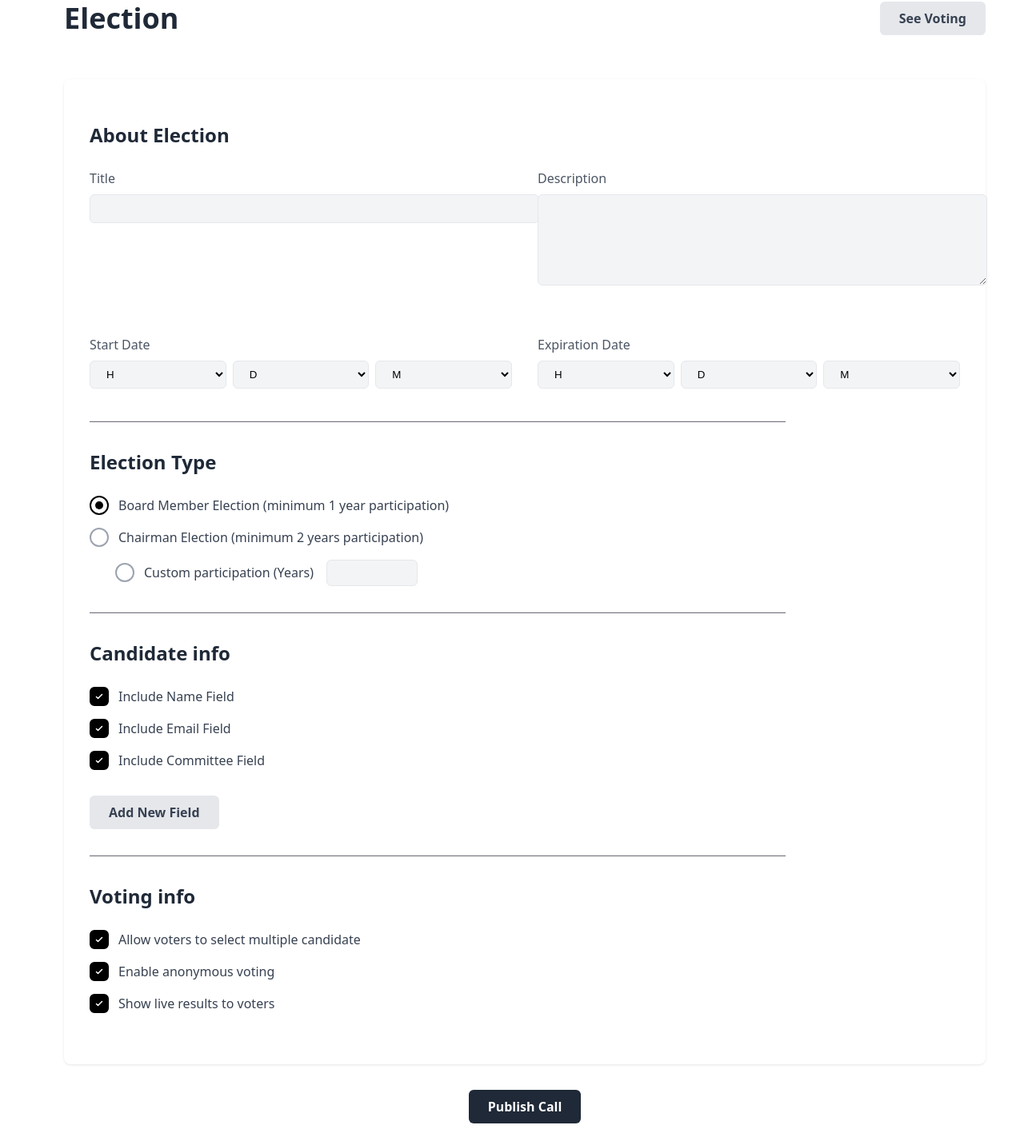
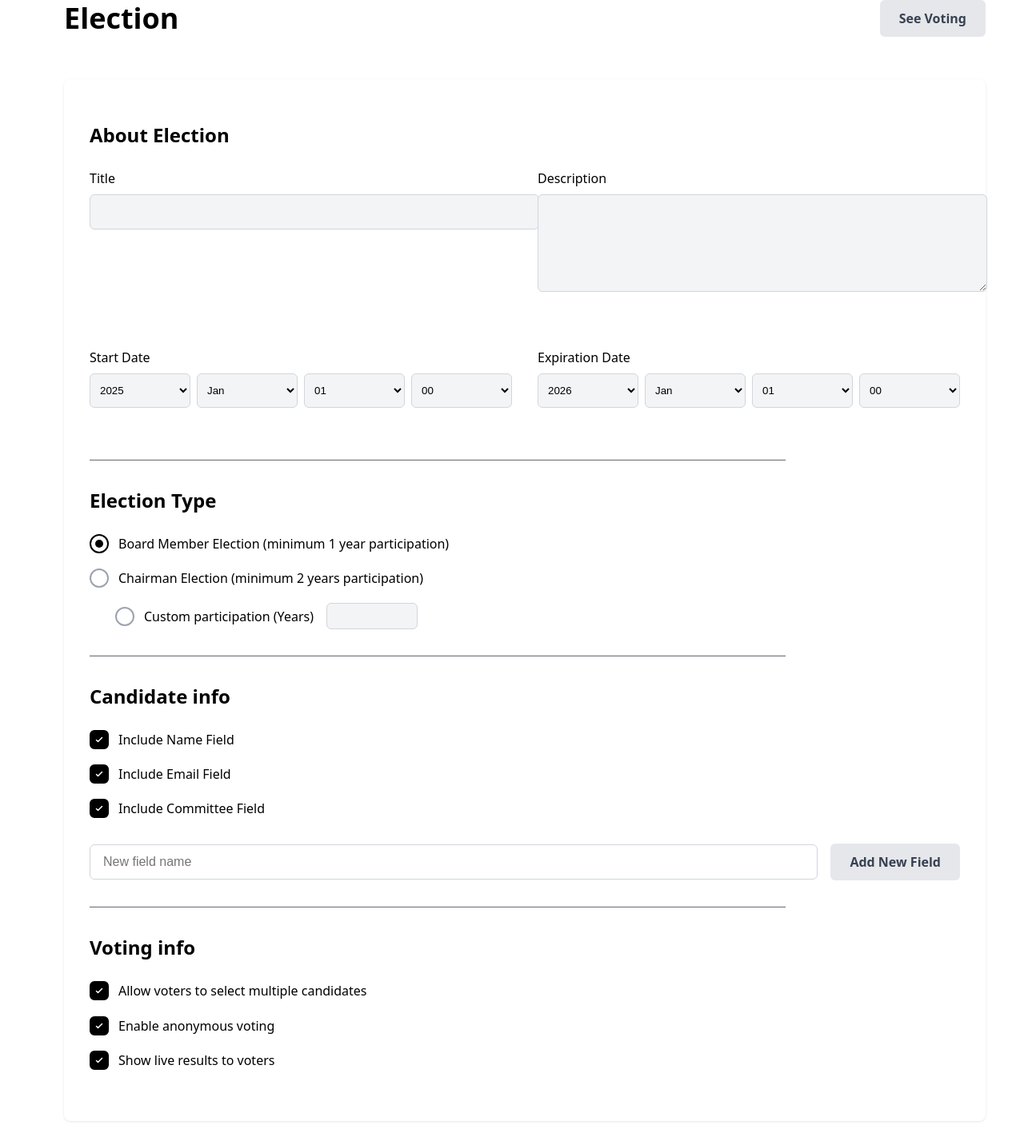
Before and after one commit to Kouka05/IEEE_website, a React (Vite) app in the folder client/: page /election in a window 1280 px wide. Shown: the part 145-1577 px from the top of the page at 80% size. Built offline with nearby package versions, Linux system fonts and the light colour scheme.

Commit message:
Election Update

```diff
--- a/client/src/Components/Elections/Election.css
+++ b/client/src/Components/Elections/Election.css
@@ -4,6 +4,7 @@
   max-width: 80rem;
   margin: 0 auto;
   padding: 2rem 1rem;
+  color: #000; /* Ensure all text is black */
 }
 
 .election-header {
@@ -16,7 +17,7 @@
 .election-header h1 {
   font-size: 2.25rem;
   font-weight: 700;
-  color: #1f2937;
+  color: #000; /* Black text */
 }
 
 /* Card Styles */
@@ -36,7 +37,7 @@
 .section-title {
   font-size: 1.5rem;
   font-weight: 700;
-  color: #1f2937;
+  color: #000; /* Black text */
   margin-bottom: 1.5rem;
 }
 
@@ -47,7 +48,18 @@
 }
 
 /* Form Grids */
-.form-grid,
+.form-grid {
+  display: grid;
+  gap: 2rem;
+  margin-bottom: 2.5rem;
+}
+
+@media (min-width: 768px) {
+  .form-grid {
+    grid-template-columns: repeat(2, 1fr);
+  }
+}
+
 .date-grid {
   display: grid;
   gap: 2rem;
@@ -55,7 +67,6 @@
 }
 
 @media (min-width: 768px) {
-  .form-grid,
   .date-grid {
     grid-template-columns: repeat(2, 1fr);
   }
@@ -64,12 +75,12 @@
 /* Form Controls */
 .form-control {
   width: 100%;
-  margin-bottom: 1rem;
+  margin-bottom: 1.5rem; /* Increased spacing */
 }
 
 .form-control label {
   display: block;
-  color: #4b5563;
+  color: #000; /* Black text */
   font-weight: 500;
   margin-bottom: 0.5rem;
 }
@@ -77,18 +88,19 @@
 .form-input,
 .form-textarea {
   width: 100%;
-  padding: 0.5rem 1rem;
+  padding: 0.75rem 1rem;
   background-color: #f3f4f6;
-  border: 1px solid #e5e7eb;
+  border: 1px solid #d1d5db;
   border-radius: 0.375rem;
   font-size: 1rem;
+  color: #000; /* Black text */
 }
 
 .form-input:focus,
 .form-textarea:focus {
   outline: none;
   border-color: #3b82f6;
-  box-shadow: 0 0 0 2px rgba(59, 130, 246, 0.5);
+  box-shadow: 0 0 0 3px rgba(59, 130, 246, 0.3);
 }
 
 .form-textarea {
@@ -97,9 +109,13 @@
 }
 
 /* Date Selector */
+.date-selector {
+  margin-bottom: 1.5rem; /* Increased spacing */
+}
+
 .date-selector label {
   display: block;
-  color: #4b5563;
+  color: #000; /* Black text */
   font-weight: 500;
   margin-bottom: 0.5rem;
 }
@@ -110,11 +126,12 @@
 }
 
 .date-select {
-  width: 100%;
-  padding: 0.5rem 1rem;
+  flex: 1;
+  padding: 0.75rem 0.5rem;
   background-color: #f3f4f6;
-  border: 1px solid #e5e7eb;
+  border: 1px solid #d1d5db;
   border-radius: 0.375rem;
+  color: #000; /* Black text */
 }
 
 /* Radio & Checkbox Groups */
@@ -122,7 +139,7 @@
 .checkbox-group {
   display: flex;
   flex-direction: column;
-  gap: 1rem;
+  gap: 1.2rem; /* Increased spacing */
   margin-bottom: 2rem;
 }
 
@@ -137,8 +154,9 @@
   width: 6rem;
   padding: 0.5rem;
   background-color: #f3f4f6;
-  border: 1px solid #e5e7eb;
+  border: 1px solid #d1d5db;
   border-radius: 0.375rem;
+  color: #000; /* Black text */
 }
 
 /* Checkbox */
@@ -156,6 +174,7 @@
   display: flex;
   align-items: center;
   justify-content: center;
+  flex-shrink: 0;
 }
 
 .checkbox-box.checked {
@@ -171,7 +190,7 @@
 
 .checkbox span {
   margin-left: 0.75rem;
-  color: #374151;
+  color: #000; /* Black text */
 }
 
 /* Radio Button */
@@ -192,6 +211,7 @@
   border: 2px solid #9ca3af;
   border-radius: 50%;
   position: relative;
+  flex-shrink: 0;
 }
 
 .radio-button.checked {
@@ -212,22 +232,23 @@
 
 .radio span {
   margin-left: 0.75rem;
-  color: #374151;
+  color: #000; /* Black text */
 }
 
 /* Buttons */
 .button {
-  padding: 0.625rem 1.5rem;
+  padding: 0.75rem 1.5rem;
   font-weight: 600;
   border-radius: 0.375rem;
   cursor: pointer;
   border: none;
   transition: background-color 0.2s;
+  font-size: 1rem;
 }
 
 .button:focus {
   outline: none;
-  box-shadow: 0 0 0 2px rgba(59, 130, 246, 0.5);
+  box-shadow: 0 0 0 3px rgba(59, 130, 246, 0.3);
 }
 
 .button-primary {
@@ -253,3 +274,33 @@
   margin-top: 2rem;
   text-align: center;
 }
+
+/* Custom Fields */
+.add-field-container {
+  display: flex;
+  gap: 1rem;
+  margin-top: 1rem;
+  align-items: center;
+}
+
+.field-input {
+  flex: 1;
+  padding: 0.75rem 1rem;
+  border: 1px solid #d1d5db;
+  border-radius: 0.375rem;
+  font-size: 1rem;
+}
+
+.custom-field {
+  display: flex;
+  align-items: center;
+  gap: 0.5rem;
+}
+
+.custom-field button {
+  padding: 0.25rem 0.5rem;
+  background-color: #f3f4f6;
+  border: 1px solid #d1d5db;
+  border-radius: 0.25rem;
+  cursor: pointer;
+}
--- a/client/src/Components/Elections/Election.tsx
+++ b/client/src/Components/Elections/Election.tsx
@@ -5,25 +5,168 @@ interface ElectionPageProps {
   setPage: (page: string) => void;
 }
 
+interface DateState {
+  hour: string;
+  day: string;
+  month: string;
+  year: string;
+}
+
+// Generate options for date selects
+const generateOptions = (start: number, end: number) => {
+  return Array.from({ length: end - start + 1 }, (_, i) => {
+    const value = (start + i).toString().padStart(2, '0');
+    return <option key={value} value={value}>{value}</option>;
+  });
+};
+
+const generateYearOptions = () => {
+  const currentYear = new Date().getFullYear();
+  return Array.from({ length: 6 }, (_, i) => {
+    const year = currentYear + i;
+    return <option key={year} value={year}>{year}</option>;
+  });
+};
+
 const ElectionPage: React.FC<ElectionPageProps> = ({ setPage }) => {
+  const [title, setTitle] = useState('');
+  const [description, setDescription] = useState('');
+  const [startDate, setStartDate] = useState<DateState>({
+    hour: '00',
+    day: '01',
+    month: '01',
+    year: new Date().getFullYear().toString()
+  });
+  const [expirationDate, setExpirationDate] = useState<DateState>({
+    hour: '00',
+    day: '01',
+    month: '01',
+    year: (new Date().getFullYear() + 1).toString()
+  });
   const [electionType, setElectionType] = useState<'board' | 'chairman' | 'custom'>('board');
+  const [customYears, setCustomYears] = useState('');
+  const [includeName, setIncludeName] = useState(true);
+  const [includeEmail, setIncludeEmail] = useState(true);
+  const [includeCommittee, setIncludeCommittee] = useState(true);
+  const [allowMultiple, setAllowMultiple] = useState(true);
+  const [anonymous, setAnonymous] = useState(true);
+  const [showResults, setShowResults] = useState(true);
+  const [candidateCustomFields, setCandidateCustomFields] = useState<string[]>([]);
+  const [newFieldName, setNewFieldName] = useState('');
+
+  // Handle date changes
+  const handleDateChange = (
+    dateType: 'start' | 'expiration',
+    field: keyof DateState,
+    value: string
+  ) => {
+    if (dateType === 'start') {
+      setStartDate(prev => ({ ...prev, [field]: value }));
+    } else {
+      setExpirationDate(prev => ({ ...prev, [field]: value }));
+    }
+  };
+
+  // Add new candidate field
+  const addNewField = () => {
+    if (newFieldName.trim()) {
+      setCandidateCustomFields([...candidateCustomFields, newFieldName]);
+      setNewFieldName('');
+    }
+  };
+
+  // Remove custom field
+  const removeCustomField = (index: number) => {
+    setCandidateCustomFields(candidateCustomFields.filter((_, i) => i !== index));
+  };
+
+  // Publish election to backend
+  const handlePublish = async () => {
+    // Format dates to ISO string
+    const formatDate = (date: DateState) => {
+      return new Date(
+        Date.UTC(
+          parseInt(date.year),
+          parseInt(date.month) - 1,
+          parseInt(date.day),
+          parseInt(date.hour)
+        )
+      ).toISOString();
+    };
+
+    const electionData = {
+      title,
+      description,
+      startDate: formatDate(startDate),
+      expirationDate: formatDate(expirationDate),
+      electionType,
+      customYears: electionType === 'custom' ? parseInt(customYears) : undefined,
+      candidateFields: {
+        name: includeName,
+        email: includeEmail,
+        committee: includeCommittee,
+        custom: candidateCustomFields
+      },
+      votingOptions: {
+        allowMultiple,
+        anonymous,
+        showResults
+      }
+    };
+
+    try {
+      const response = await fetch('/api/elections', {
+        method: 'POST',
+        headers: { 'Content-Type': 'application/json' },
+        body: JSON.stringify(electionData)
+      });
+
+      if (!response.ok) throw new Error('Failed to publish election');
+
+      const data = await response.json();
+      console.log('Election published:', data);
+      setPage('electionResults');
+    } catch (error) {
+      console.error('Publish error:', error);
+      alert('Failed to publish election');
+    }
+  };
 
   return (
     <div className="election-page">
       <header className="election-header">
         <h1>Election</h1>
-        <Button variant="secondary" onClick={() => setPage('electionResults')}>See Voting</Button>
+        <Button variant="secondary" onClick={() => setPage('electionResults')}>
+          See Voting
+        </Button>
       </header>
 
       <Card>
         <SectionTitle>About Election</SectionTitle>
         <div className="form-grid">
-          <Input label="Title" />
-          <Textarea label="Description" />
+          <Input
+            label="Title"
+            value={title}
+            onChange={(e) => setTitle(e.target.value)}
+          />
+          <Textarea
+            label="Description"
+            value={description}
+            onChange={(e) => setDescription(e.target.value)}
+          />
         </div>
+
         <div className="date-grid">
-          <DateSelector label="Start Date" />
-          <DateSelector label="Expiration Date" />
+          <DateSelector
+            label="Start Date"
+            date={startDate}
+            onChange={(field, value) => handleDateChange('start', field, value)}
+          />
+          <DateSelector
+            label="Expiration Date"
+            date={expirationDate}
+            onChange={(field, value) => handleDateChange('expiration', field, value)}
+          />
         </div>
 
         <hr className="section-divider" />
@@ -35,14 +178,14 @@ const ElectionPage: React.FC<ElectionPageProps> = ({ setPage }) => {
             name="electionType"
             value="board"
             checked={electionType === 'board'}
-            onChange={(e) => setElectionType(e.target.value as 'board' | 'chairman' | 'custom')}
+            onChange={(e: React.ChangeEvent<HTMLInputElement>) => setElectionType(e.target.value as 'board' | 'chairman' | 'custom')}
           />
           <RadioButton
             label="Chairman Election (minimum 2 years participation)"
             name="electionType"
             value="chairman"
             checked={electionType === 'chairman'}
-            onChange={(e) => setElectionType(e.target.value as 'board' | 'chairman' | 'custom')}
+            onChange={(e) => setElectionType(e.target.value as any)}
           />
           <div className="custom-radio-container">
             <RadioButton
@@ -50,8 +193,16 @@ const ElectionPage: React.FC<ElectionPageProps> = ({ setPage }) => {
               name="electionType"
               value="custom"
               checked={electionType === 'custom'}
-            onChange={(e) => setElectionType(e.target.value as 'board' | 'chairman' | 'custom')}            />
-            <input type="text" className="custom-input" />
+              onChange={(e) => setElectionType(e.target.value as any)}
+            />
+            <input
+              type="number"
+              min="1"
+              value={customYears}
+              onChange={(e) => setCustomYears(e.target.value)}
+              className="custom-input"
+              disabled={electionType !== 'custom'}
+            />
           </div>
         </div>
 
@@ -59,24 +210,70 @@ const ElectionPage: React.FC<ElectionPageProps> = ({ setPage }) => {
 
         <SectionTitle>Candidate info</SectionTitle>
         <div className="checkbox-group">
-          <Checkbox label="Include Name Field" checked={true} onChange={() => {}} />
-          <Checkbox label="Include Email Field" checked={true} onChange={() => {}} />
-          <Checkbox label="Include Committee Field" checked={true} onChange={() => {}} />
+          <Checkbox
+            label="Include Name Field"
+            checked={includeName}
+            onChange={setIncludeName}
+          />
+          <Checkbox
+            label="Include Email Field"
+            checked={includeEmail}
+            onChange={setIncludeEmail}
+          />
+          <Checkbox
+            label="Include Committee Field"
+            checked={includeCommittee}
+            onChange={setIncludeCommittee}
+          />
+
+          {candidateCustomFields.map((field, index) => (
+            <div key={index} className="custom-field">
+              <Checkbox
+                label={field}
+                checked={true}
+                onChange={() => removeCustomField(index)}
+              />
+            </div>
+          ))}
         </div>
-        <Button variant="secondary">Add New Field</Button>
+
+        <div className="add-field-container">
+          <input
+            type="text"
+            value={newFieldName}
+            onChange={(e) => setNewFieldName(e.target.value)}
+            placeholder="New field name"
+            className="field-input"
+          />
+          <Button variant="secondary" onClick={addNewField}>
+            Add New Field
+          </Button>
+        </div>
 
         <hr className="section-divider" />
 
         <SectionTitle>Voting info</SectionTitle>
         <div className="checkbox-group">
-          <Checkbox label="Allow voters to select multiple candidate" checked={true} onChange={() => {}} />
-          <Checkbox label="Enable anonymous voting" checked={true} onChange={() => {}} />
-          <Checkbox label="Show live results to voters" checked={true} onChange={() => {}} />
+          <Checkbox
+            label="Allow voters to select multiple candidates"
+            checked={allowMultiple}
+            onChange={setAllowMultiple}
+          />
+          <Checkbox
+            label="Enable anonymous voting"
+            checked={anonymous}
+            onChange={setAnonymous}
+          />
+          <Checkbox
+            label="Show live results to voters"
+            checked={showResults}
+            onChange={setShowResults}
+          />
         </div>
       </Card>
 
       <div className="publish-button-container">
-        <Button>Publish Call</Button>
+        <Button onClick={handlePublish}>Publish Election</Button>
       </div>
     </div>
   );
@@ -102,17 +299,18 @@ const SectionTitle: React.FC<SectionTitleProps> = ({ children }) => (
 
 interface InputProps {
   label: string;
+  value: string;
+  onChange: (e: React.ChangeEvent<HTMLInputElement>) => void;
   placeholder?: string;
-  type?: string;
-  value?: string;
-  onChange?: (e: React.ChangeEvent<HTMLInputElement>) => void;
 }
 
-const Input: React.FC<InputProps> = ({ label, placeholder = '', type = 'text' }) => (
+const Input: React.FC<InputProps> = ({ label, value, onChange, placeholder = '' }) => (
   <div className="form-control">
     <label>{label}</label>
     <input
-      type={type}
+      type="text"
+      value={value}
+      onChange={onChange}
       placeholder={placeholder}
       className="form-input"
     />
@@ -121,38 +319,72 @@ const Input: React.FC<InputProps> = ({ label, placeholder = '', type = 'text' })
 
 interface TextareaProps {
   label: string;
+  value: string;
+  onChange: (e: React.ChangeEvent<HTMLTextAreaElement>) => void;
   placeholder?: string;
-  value?: string;
-  onChange?: (e: React.ChangeEvent<HTMLTextAreaElement>) => void;
 }
 
-const Textarea: React.FC<TextareaProps> = ({ label, placeholder = '' }) => (
+const Textarea: React.FC<TextareaProps> = ({ label, value, onChange, placeholder = '' }) => (
   <div className="form-control">
     <label>{label}</label>
     <textarea
+      value={value}
+      onChange={onChange}
       placeholder={placeholder}
       rows={4}
       className="form-textarea"
-    ></textarea>
+    />
   </div>
 );
 
 interface DateSelectorProps {
   label: string;
+  date: DateState;
+  onChange: (field: keyof DateState, value: string) => void;
 }
 
-const DateSelector: React.FC<DateSelectorProps> = ({ label }) => (
+const DateSelector: React.FC<DateSelectorProps> = ({ label, date, onChange }) => (
   <div className="date-selector">
     <label>{label}</label>
     <div className="date-selector-group">
-      <select className="date-select">
-        <option>H</option>
+      <select
+        value={date.year}
+        onChange={(e) => onChange('year', e.target.value)}
+        className="date-select"
+      >
+        {generateYearOptions()}
       </select>
-      <select className="date-select">
-        <option>D</option>
+      <select
+        value={date.month}
+        onChange={(e) => onChange('month', e.target.value)}
+        className="date-select"
+      >
+        <option value="01">Jan</option>
+        <option value="02">Feb</option>
+        <option value="03">Mar</option>
+        <option value="04">Apr</option>
+        <option value="05">May</option>
+        <option value="06">Jun</option>
+        <option value="07">Jul</option>
+        <option value="08">Aug</option>
+        <option value="09">Sep</option>
+        <option value="10">Oct</option>
+        <option value="11">Nov</option>
+        <option value="12">Dec</option>
       </select>
-      <select className="date-select">
-        <option>M</option>
+      <select
+        value={date.day}
+        onChange={(e) => onChange('day', e.target.value)}
+        className="date-select"
+      >
+        {generateOptions(1, 31)}
+      </select>
+      <select
+        value={date.hour}
+        onChange={(e) => onChange('hour', e.target.value)}
+        className="date-select"
+      >
+        {generateOptions(0, 23)}
       </select>
     </div>
   </div>
@@ -208,7 +440,7 @@ const RadioButton: React.FC<RadioButtonProps> = ({ label, name, value, checked,
 interface ButtonProps {
   children: React.ReactNode;
   onClick?: () => void;
-  variant?: 'primary' | 'secondary' | 'danger' | 'success';
+  variant?: 'primary' | 'secondary';
   className?: string;
 }
 
```
